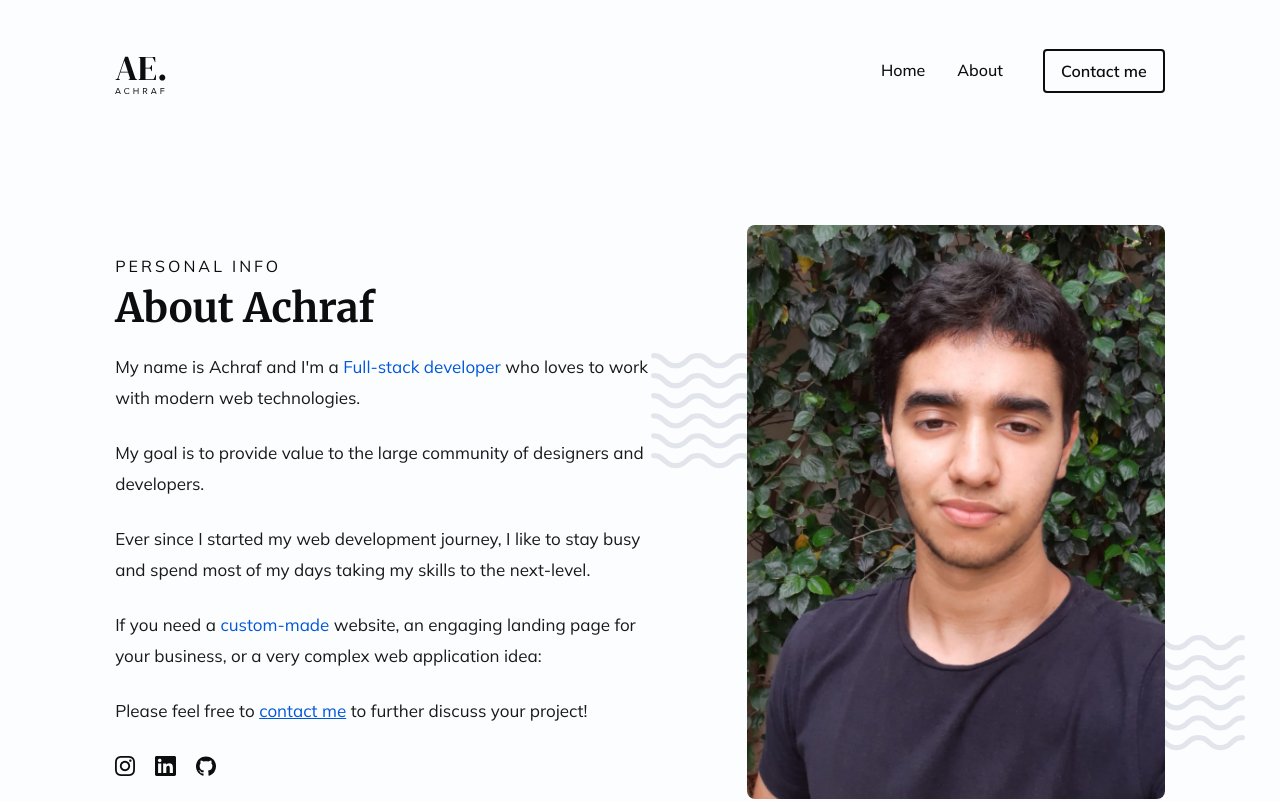
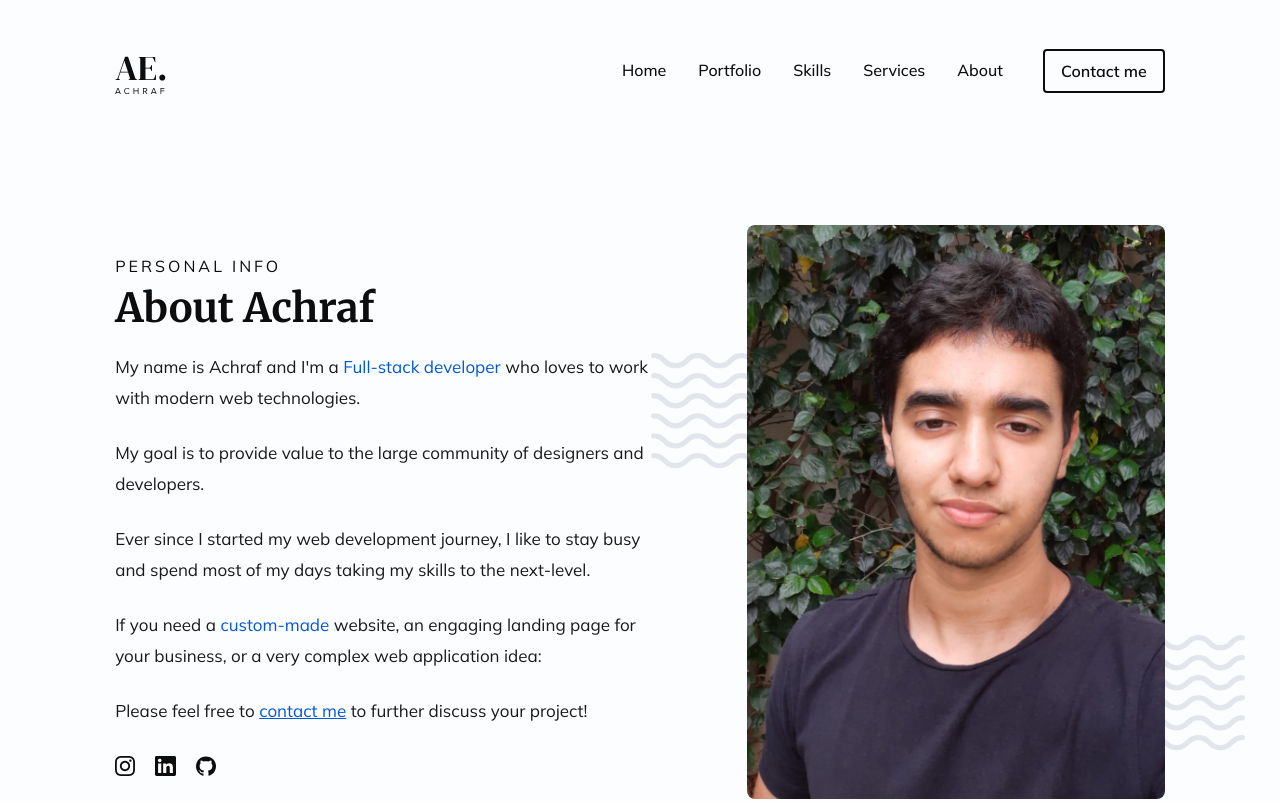
Before and after one commit to NightClover-code/portfolio-website-v2, a Next.js app: page /about in a window 1280 px wide. Shown: the top 801 px of the page. Built offline with nearby package versions, Linux system fonts and the light colour scheme.

Commit message:
feat: adding smooth jump animations

```diff
--- a/components/Buttons/Primary/index.tsx
+++ b/components/Buttons/Primary/index.tsx
@@ -1,14 +1,20 @@
 interface PrimaryButtonProps {
   className?: string;
   link?: string;
+  onClick?: any;
 }
 
 const PrimaryButton: React.FC<PrimaryButtonProps> = ({
   children,
   className,
+  onClick,
 }) => {
   return (
-    <button type="submit" className={`relative mb-3 group ${className}`}>
+    <button
+      onClick={onClick}
+      type="submit"
+      className={`relative mb-3 group ${className}`}
+    >
       <div className="primary__btn">{children}</div>
       <div className="ghost__btn"></div>
     </button>
--- a/components/Header/NavBar/NavItem/index.tsx
+++ b/components/Header/NavBar/NavItem/index.tsx
@@ -1,18 +1,46 @@
 import Link from 'next/link';
+import { useRouter } from 'next/router';
+import { JumpOptions } from '../../../../interfaces';
+import { smoothJump } from '../../../../utils';
 
 interface NavItemInterface {
   href?: string;
+  jumpOptions?: JumpOptions;
 }
 
-const NavItem: React.FC<NavItemInterface> = ({ children, href }) => {
+const NavItem: React.FC<NavItemInterface> = ({
+  children,
+  href,
+  jumpOptions,
+}) => {
+  const router = useRouter();
+
+  const onClickHandler = () => {
+    if (router.query.id) {
+      router
+        .push('/')
+        .then(() => smoothJump(jumpOptions!))
+        .catch(err => console.log(err));
+    } else {
+      smoothJump(jumpOptions!);
+    }
+  };
+
   return (
     <>
-      {href && (
+      {href ? (
         <Link href={href} passHref>
           <li className="leading-[21px] smooth relative mx-4 cursor-pointer font-medium hover:text-blue after:absolute after:left-[50%] after:bottom-[-3px] after:translate-x-[-50%] after:scale-x-0 after:h-[1.5px] after:bg-blue after:transition-all after:duration-[270ms] after:w-[96%] hover:after:translate-x-[-50%] hover:after:scale-100 xl:mx-3 xl:text-[15px]">
             {children}
           </li>
         </Link>
+      ) : (
+        <li
+          onClick={onClickHandler}
+          className="leading-[21px] smooth relative mx-4 cursor-pointer font-medium hover:text-blue after:absolute after:left-[50%] after:bottom-[-3px] after:translate-x-[-50%] after:scale-x-0 after:h-[1.5px] after:bg-blue after:transition-all after:duration-[270ms] after:w-[96%] hover:after:translate-x-[-50%] hover:after:scale-100 xl:mx-3 xl:text-[15px]"
+        >
+          {children}
+        </li>
       )}
     </>
   );
--- a/components/Header/NavBar/index.tsx
+++ b/components/Header/NavBar/index.tsx
@@ -1,22 +1,15 @@
 import NavItem from './NavItem';
 import { v4 } from 'uuid';
 import Link from 'next/link';
+import { navItems } from '../../../utils';
 
 const NavBar = () => {
-  const navItems = [
-    { title: 'Home', href: '/' },
-    { title: 'Portfolio' },
-    { title: 'Skills' },
-    { title: 'Services' },
-    { title: 'About', href: '/about' },
-  ];
-
   return (
     <nav className="mt-1 mid:hidden">
       <ul className="flex items-center">
-        {navItems.map(({ title, href }) => {
+        {navItems.map(({ title, href, jumpOptions }) => {
           return (
-            <NavItem href={href} key={v4()}>
+            <NavItem href={href} jumpOptions={jumpOptions} key={v4()}>
               {title}
             </NavItem>
           );
--- a/components/Hero/index.tsx
+++ b/components/Hero/index.tsx
@@ -1,3 +1,4 @@
+import jump from 'jump.js';
 import Image from 'next/image';
 import React from 'react';
 import PrimaryButton from '../Buttons/Primary';
@@ -12,6 +13,13 @@ import Socials from '../Socials';
 
 const Hero = () => {
   const socialsIcons = [InstagramIcon, LinkedInIcon, GitHubIcon];
+
+  const onClickHandler = () => {
+    jump('.projects__section', {
+      offset: -140,
+      duration: 1000,
+    });
+  };
 
   return (
     <section className="hero__section mt-32 mid:mt-24 flex items-center justify-between mid:flex-col mid:items-center">
@@ -29,7 +37,10 @@ const Hero = () => {
           a good fit, I will give you a time and cost estimate.
         </p>
 
-        <PrimaryButton className="mt-10 mid:mt-8 xs:mt-6">
+        <PrimaryButton
+          onClick={onClickHandler}
+          className="mt-10 mid:mt-8 xs:mt-6"
+        >
           See my work
         </PrimaryButton>
       </div>
--- a/interfaces/index.ts
+++ b/interfaces/index.ts
@@ -43,3 +43,8 @@ export interface Challenge {
 export interface Raw {
   raw: any;
 }
+
+export interface JumpOptions {
+  jumpVal: string;
+  duration: number;
+}
--- a/utils/data.ts
+++ b/utils/data.ts
@@ -9,6 +9,32 @@ export const skills = [
   { category: 'All skills', items: allSkills },
   { category: 'Frontend', items: frontEndSkills },
   { category: 'Backend', items: backendEndSkills },
+];
+
+export const navItems = [
+  { title: 'Home', href: '/' },
+  {
+    title: 'Portfolio',
+    jumpOptions: {
+      jumpVal: '.projects__section',
+      duration: 1000,
+    },
+  },
+  {
+    title: 'Skills',
+    jumpOptions: {
+      jumpVal: '.skills__section',
+      duration: 1500,
+    },
+  },
+  {
+    title: 'Services',
+    jumpOptions: {
+      jumpVal: '.services__section',
+      duration: 2000,
+    },
+  },
+  { title: 'About', href: '/about' },
 ];
 
 export const services = [
--- a/utils/index.ts
+++ b/utils/index.ts
@@ -1,4 +1,13 @@
+import jump from 'jump.js';
+import { JumpOptions } from '../interfaces';
+
 export const isEven = (n: number) => n % 2 === 0;
+
+export const smoothJump = (jumpOptions: JumpOptions) =>
+  jump(jumpOptions.jumpVal!, {
+    duration: jumpOptions.duration,
+    offset: -100,
+  });
 
 export * from './data';
 export * from './config';
```
